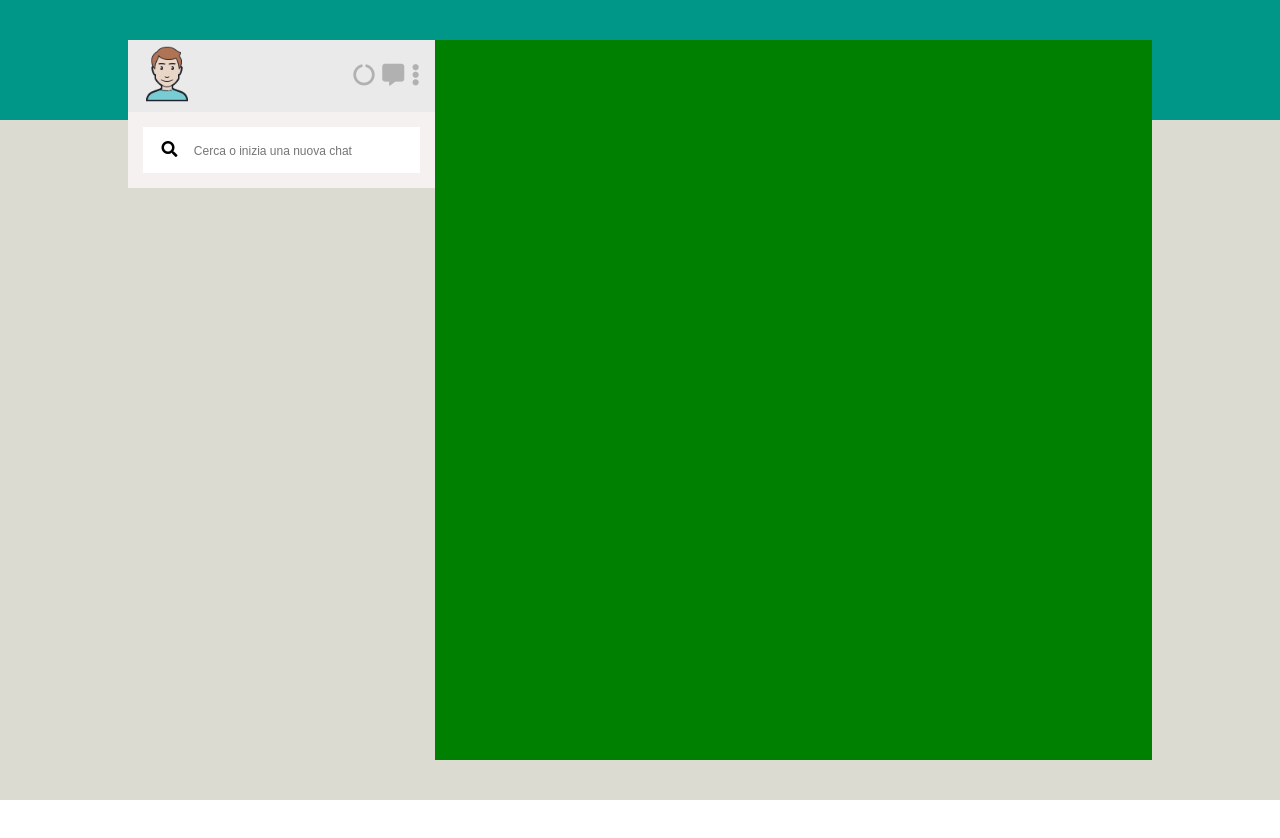
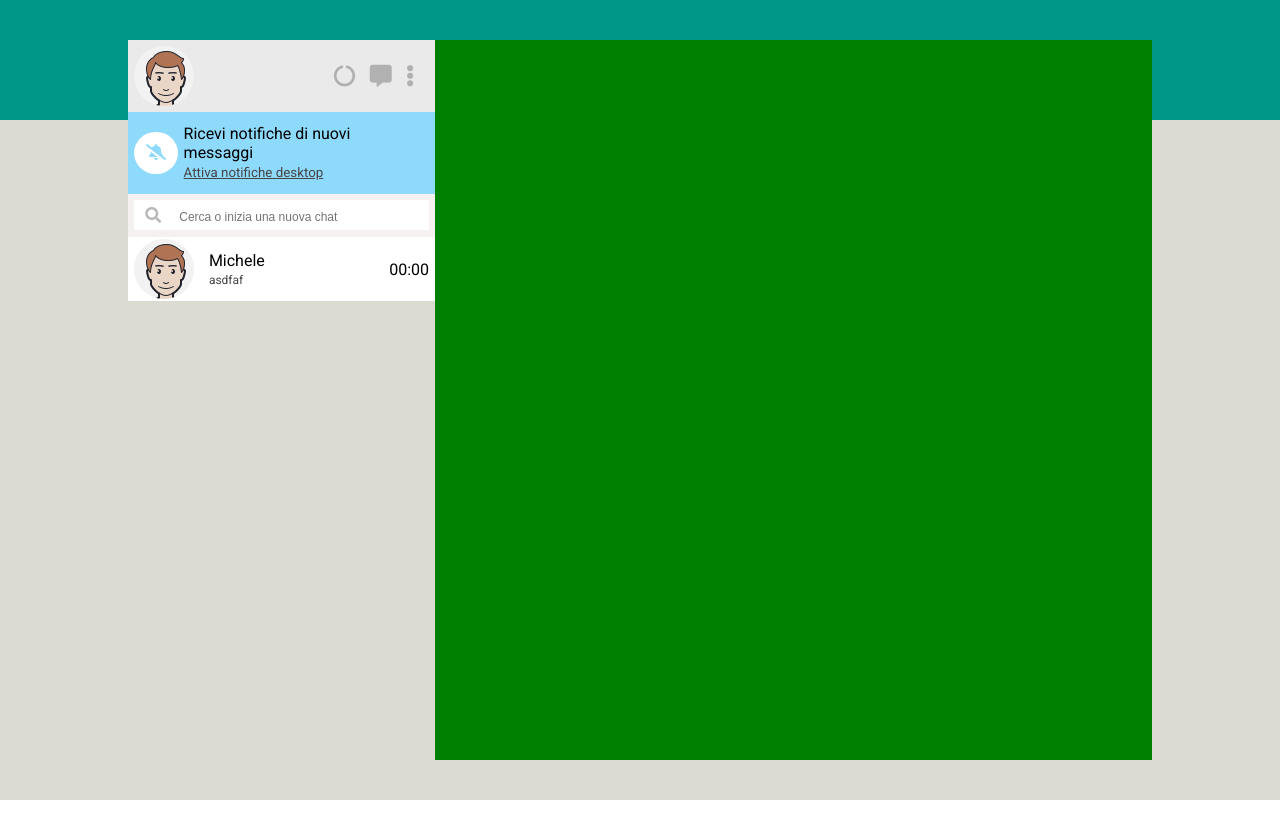
Before and after one commit to GiovanniTondi/js-html-css-boolzap, a plain HTML site: page index.html in a window 1280 px wide. Before the commit the page ends 800 px from the top, so only its background shows below. Drawn offline with nearby package versions, Linux system fonts and the light colour scheme.

Commit message:
User icon + start template chat contacts

```diff
--- a/css/style.css
+++ b/css/style.css
@@ -1,4 +1,5 @@
 /* Regole generali */
+@import url('https://fonts.googleapis.com/css2?family=Roboto:ital,wght@0,100;0,300;0,400;0,500;0,700;0,900;1,100;1,300;1,400;1,500;1,700;1,900&display=swap');
 
 * {
     padding: 0;
@@ -6,6 +7,10 @@
     box-sizing: border-box;
 }
 
+body {
+    font-family: 'Roboto', sans-serif;
+    font-size: 16px;
+}
 
 #wrapper {
     width: 100%;
@@ -17,6 +22,57 @@
     height: 15%;
     background-color: #009688;
 }
+
+/* CONTATTI */
+.contacts {
+    height: 100%;
+}
+
+.contatto {
+    display: flex;
+    align-items: center;
+    padding: 2%;
+    width: 100%;
+    height: 10%;
+    background-color: #fff;
+}
+
+.user {
+    position: relative;
+    height: 60px;
+    width: 60px;
+    background-color: #f2f2f2;
+    border-radius: 50%;
+    overflow: hidden;
+}
+
+.user img {
+    position: absolute;
+    top: -10px;
+    left: -18px;
+}
+
+.contatto .text {
+    padding: 2% 5%;
+    display: flex;
+    flex-direction: column;
+    justify-content: space-evenly;
+    height: 100%;
+}
+
+.contatto .text .contact-name {
+
+}
+
+.contatto .text .preview {
+    font-size: 12px;
+    color: #464444;
+}
+
+.contatto .time {
+    margin-left: auto;
+}
+
 
 /* APP-CONTAINER */
 .app-container {
@@ -43,33 +99,16 @@
 .app-container .contacts-container {
     width: 30%;
     height: 100%;
-    /* background-color: red; */
 }
 
 .app-container .contacts-container header {
+    padding: 0 2%;
     display: flex;
     justify-content: space-between;
     align-items: center;
     background-color: #eaeaea;
 }
 
-.app-container .contacts-container .user {
-    /* position: relative;
-    height: 70%;
-    width: 20%;
-    margin: 5%;
-    background-color: #fff;
-    border-radius: 50%;
-    overflow: hidden; */
-}
-
-.app-container .contacts-container .user img {
-    /* position: absolute;
-    top: 0;
-    left: -5px;
-    height: 125%; */
-    width: 80%;
-}
 
 .app-container .contacts-container .tool {
     padding: 0 5%;
@@ -81,18 +120,41 @@
 }
 
 .tool i {
-    padding-left: 1%;
+    padding-left: 5%;
+}
+
+.app-container .contacts-container .notifications {
+    display: flex;
+    align-items: center;
+    padding: 4% 2%;
+    background-color: #8edafc;
+}
+
+.app-container .contacts-container .notifications .bell {
+    padding: 4%;
+    color: #8edafc;
+    border-radius: 50%;
+    background-color: #fff;
+}
+
+.app-container .contacts-container .notifications .text {
+    padding: 0 2%;
+}
+
+.app-container .contacts-container .notifications .text a {
+    color: #464444;
 }
 
 .search-box {
     background-color: #f5f1f1;
-    padding: 5%;
+    padding: 2%;
 }
 
 .search {
-    padding: 5%;
+    padding: 2%;
     text-align: center;
     background-color: #fff;
+    color: #b7b9bb;
 }
 
 #search {
--- a/index.html
+++ b/index.html
@@ -28,7 +28,13 @@
             </header>
             <main>
                 <div class="notifications">
-
+                    <div class="bell">
+                        <i class="fas fa-bell-slash"></i>
+                    </div>
+                    <div class="text">
+                        <p>Ricevi notifiche di nuovi messaggi</p>
+                        <small><a href="#">Attiva notifiche desktop</a></small>
+                    </div>
                 </div>
                 <div class="search-box">
                     <div class="search">
@@ -37,7 +43,16 @@
                     </div>
                 </div>
                 <div class="contacts">
-
+                    <div class="contatto">
+                        <div class="user">
+                            <img src="img/user/user.png" alt="user">
+                        </div>
+                        <div class="text">
+                            <span class="contact-name">Michele</span>
+                            <span class="preview">asdfaf</span>
+                        </div>
+                        <span class="time">00:00</span>
+                    </div>
                 </div>
             </main>
         </section>
```
